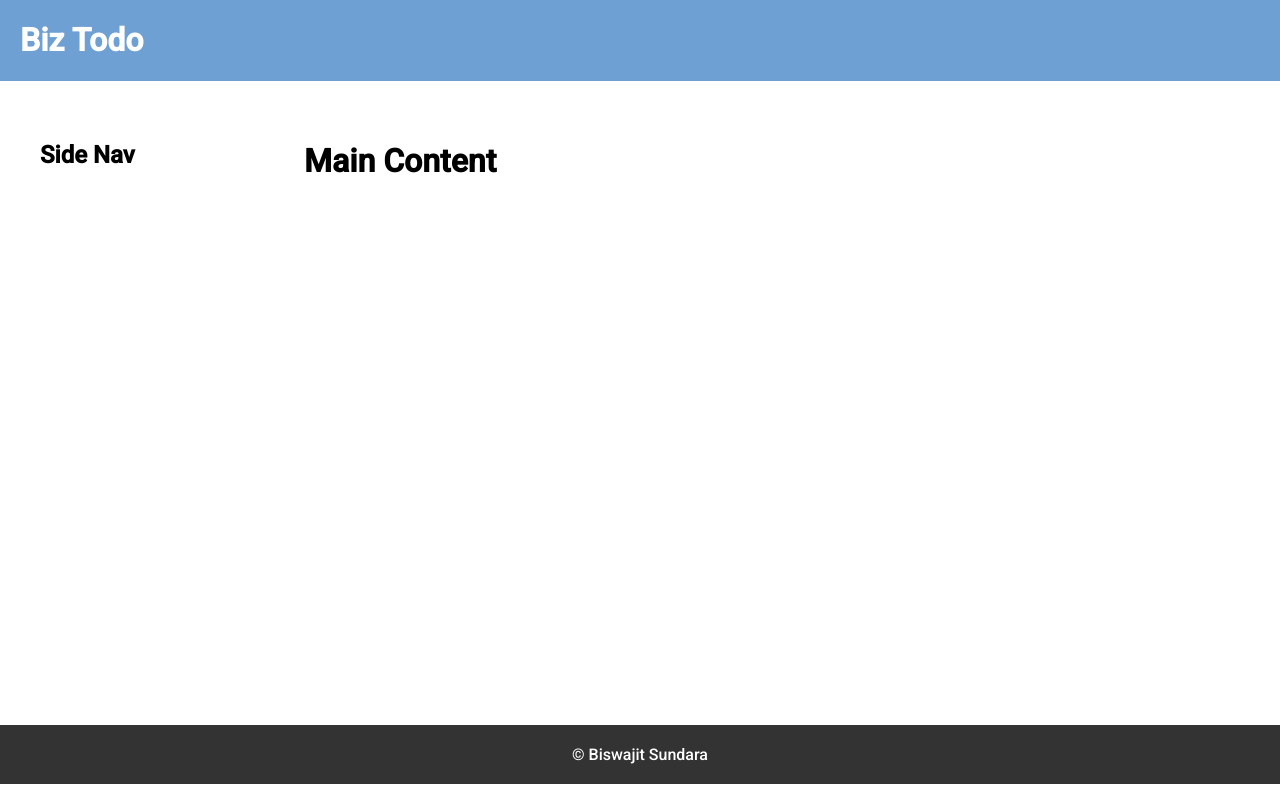
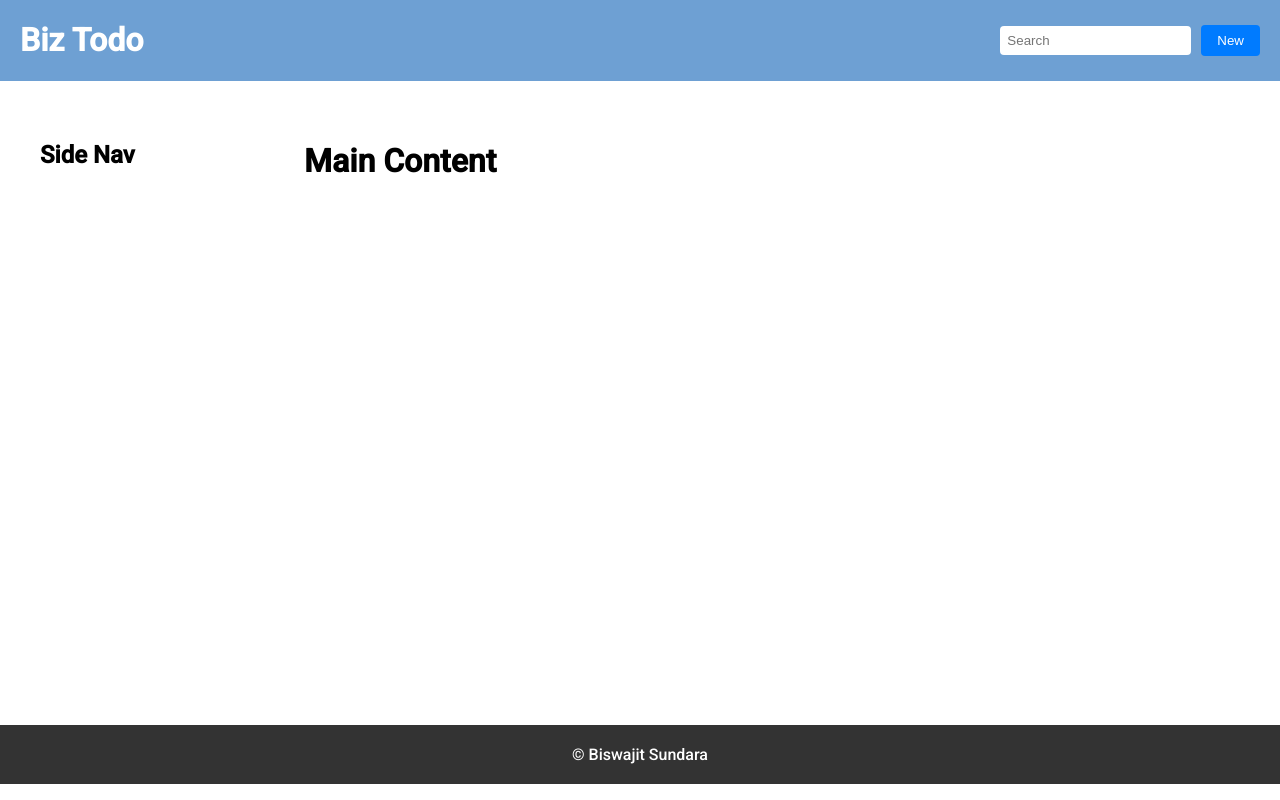
Before and after one commit to biswajitsundara/biz-todo, a React (Vite) app: page / in a window 1280 px wide. Built offline with nearby package versions, Linux system fonts and the light colour scheme.

Commit message:
added search component

```diff
--- a/src/components/Header/Header.jsx
+++ b/src/components/Header/Header.jsx
@@ -1,9 +1,11 @@
+import SearchBar from "../Search/SearchBar";
 import styles from "./Header.module.css";
 
 const Header = () => {
   return (
     <div className={styles.headerbar} data-testid="header">
       <h1>Biz Todo</h1>
+      <SearchBar />
     </div>
   );
 };
--- /dev/null
+++ b/src/components/Search/SearchBar.jsx
@@ -0,0 +1,11 @@
+import styles from "./SearchBar.module.css";
+const SearchBar = () => {
+  return (
+    <div className={styles.searchbar} data-testid="searchbar">
+      <input type="text" placeholder="Search" />
+      <button className={styles.newbutton}>New</button>
+    </div>
+  );
+};
+
+export default SearchBar;
--- /dev/null
+++ b/src/components/Search/SearchBar.module.css
@@ -0,0 +1,28 @@
+.searchbar {
+  display: flex;
+  align-items: center;
+  justify-content: space-between;
+}
+
+.searchbar input {
+  flex: 1;
+  padding: 7px;
+  border: none;
+  border-radius: 4px;
+  margin-right: 10px;
+  outline: none;
+}
+
+.searchbar input:focus {
+  border: 2px solid var(--primary-color);
+  box-shadow: 0 0 5px rgba(47, 47, 102, 0.5);
+}
+
+.searchbar .newbutton {
+  padding: 8px 16px;
+  background-color: var(--primary-color);
+  color: var(--white-color);
+  border: none;
+  border-radius: 4px;
+  cursor: pointer;
+}
```
Also changed, not shown: 2 other files (tests, documents, lock files or other folders).
